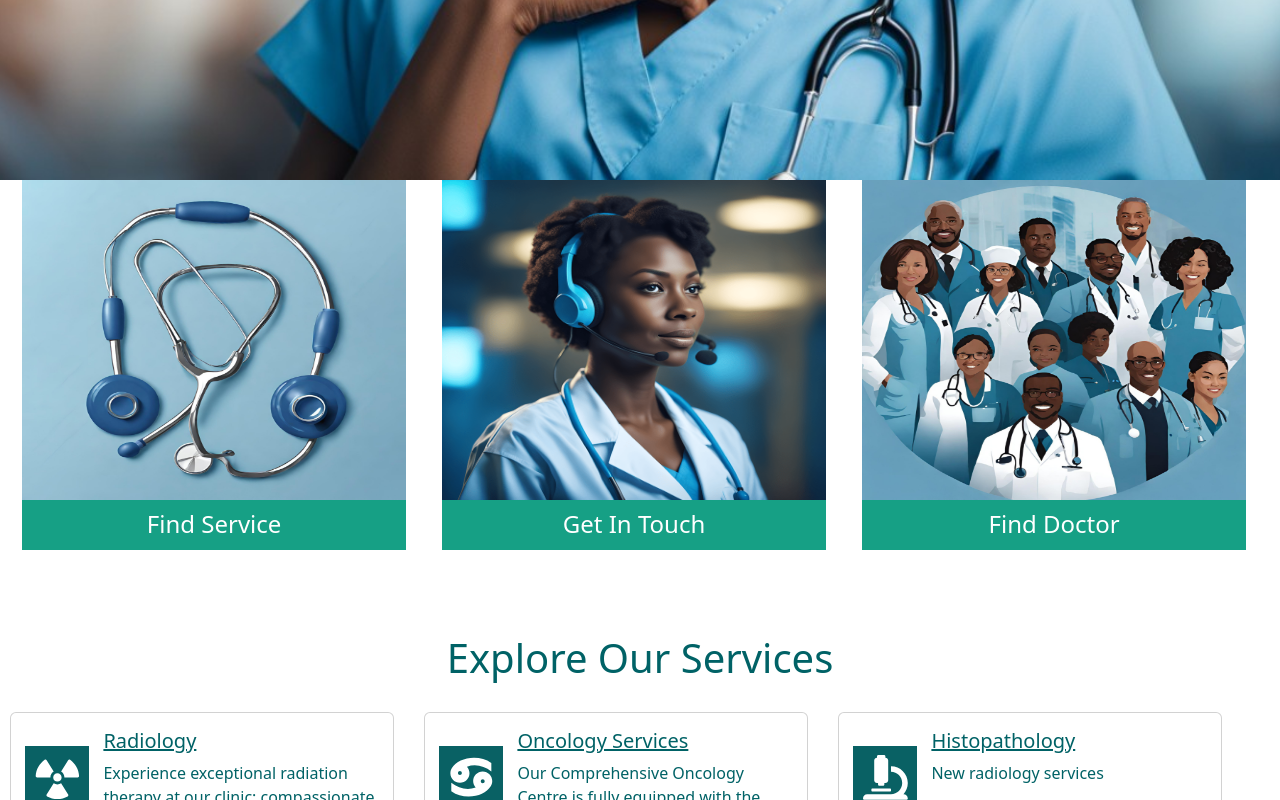
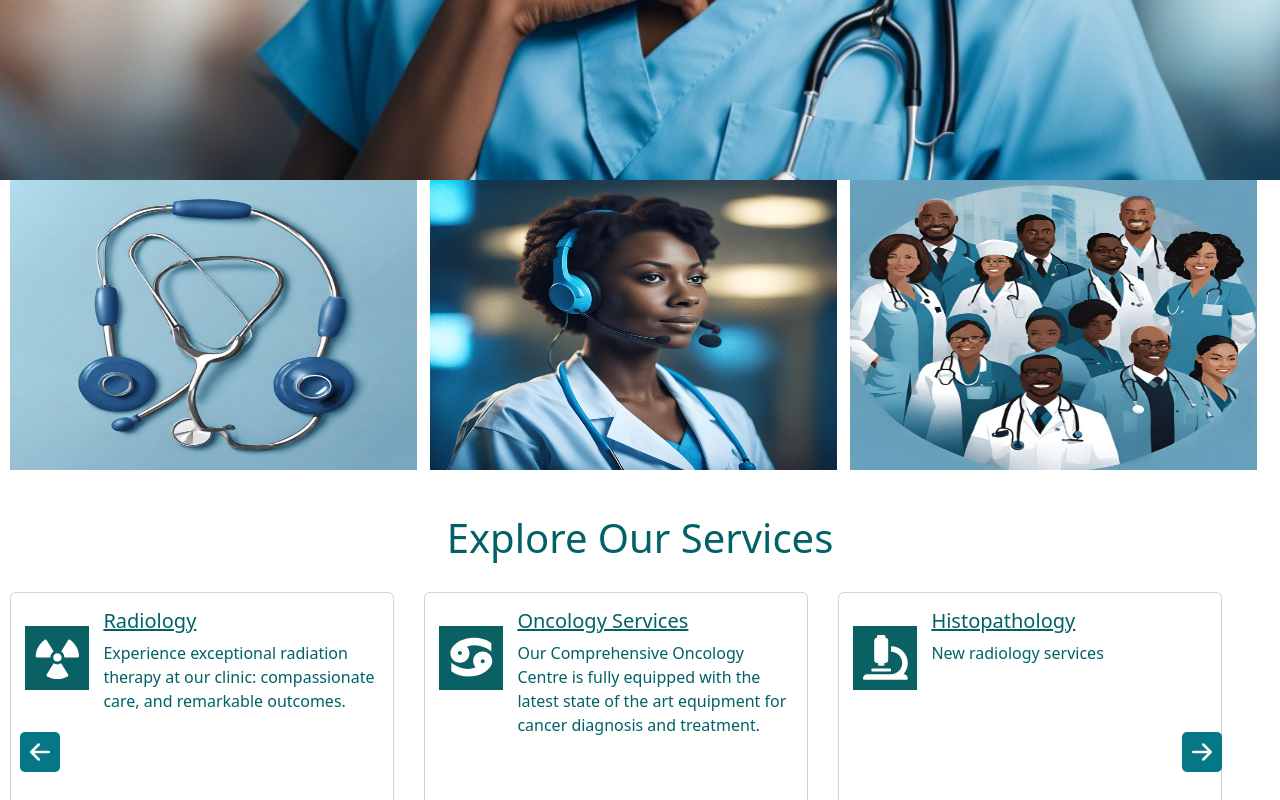
Before and after one commit to Marcelkibor/Cedar-Clinic, a React (Vite) app: page / in a window 1280 px wide. Shown: the part 700-1500 px from the top of the page. Built offline with nearby package versions, Linux system fonts and the light colour scheme.

Commit message:
boxlink layout

```diff
--- a/src/App.css
+++ b/src/App.css
@@ -29,6 +29,9 @@ body{
   height:50px;
   border-radius:10px
 }
+.box-col{
+  margin-bottom: -40px !important;
+}
 .bt:hover{
   background-color:rgb(4, 77, 87);
 }
@@ -37,9 +40,25 @@ body{
   margin:30px 10px 20px 10px !important;
 }
 .boxlink-items{
-  height: 100%;
-  position: relative !important;
   width: 97% !important;
+  background-color: #01a3a4;
+}
+.boxlink-items:hover .boxlink-text h4{
+  display: none;
+}
+.boxlink-text{
+  color: white;
+  text-align: center;
+  height: 50px;
+  background-color:#16a085;
+  width: 100%;
+}
+.boxlink-items:hover img{
+  opacity: 0.1;
+}
+.boxlink-items:hover{
+  transition: 0.1s ease-in !important;
+  transform: scale(1.05) !important;
 }
 .review-main{
   height: 370px !important;
--- a/src/components/BoxLinks.tsx
+++ b/src/components/BoxLinks.tsx
@@ -1,31 +1,74 @@
 import { Row, Col } from 'react-bootstrap';
-import {BoxResource} from './DataFiles/BoxFileResource';
-// import React from 'react';
-// import { NavLink } from 'react-router-dom';
+import {BoxResource,BxIcons} from './DataFiles/BoxFileResource';
+import React, { useState } from 'react';
+import { NavLink } from 'react-router-dom';
+
 const BoxLinks = () => {
-  // const handleNavigation=(item:any)=>{
-  // switch(item){
-  //   case 1:
-  //     return <NavLink style={{color:'white'}} to="/services">Find Service</NavLink>
-  //   case 2:
-  //   return <NavLink style={{color:'white'}} to="/contacts">Contact Us</NavLink>
-  //   case 3:
-  //     return <NavLink style={{color:'white'}} to="/our-team">Find Doctor</NavLink>
-  //   default:
-  //     return<NavLink style={{color:'white'}} to="/">Home</NavLink>
-  // }
-  // }
+  const [hoveredItem, setHoveredItem] = useState<number | null>(null);
+
+  const handleNavigation=(item:any)=>{
+  switch(item){
+    case 1:
+      return <NavLink style={{color:'white'}} to="/services">Find Service</NavLink>
+    case 2:
+    return <NavLink style={{color:'white'}} to="/contacts">Contact Us</NavLink>
+    case 3:
+      return <NavLink style={{color:'white'}} to="/our-team">Find Doctor</NavLink>
+    default:
+      return<NavLink style={{color:'white'}} to="/">Home</NavLink>
+  }
+  }
   return(
-    <div style={{width:'100%',height:'100%'}}>
-        <Row className='boxlink-main'>
-        {BoxResource.map((item:any)=>(
-            <Col>
-         <div className='boxlink-items'key={item.id}>
-          <div style={{width:'100%',height:'320px',marginTop:'50px'}}>
-            <img src={item.src} style={{width:'100%',height:'100%'}}/>
+    <div style={{ width: '100%', height: '100%' }}>
+    <Row className='boxlink-main g-0'>
+      {BoxResource.map((item) => (
+        <Col className="box-col"key={item.id}>
+          <div
+            onMouseEnter={() => setHoveredItem(item.id)}
+            onMouseLeave={() => setHoveredItem(null)}
+            className={`boxlink-items ${hoveredItem === item.id ? 'hovered' : ''}`}
+          >
+            <div
+              style={{
+                width: '100%',
+                height: '290px',
+                marginTop: '50px',
+                position: 'relative',
+              }}
+            >
+              <img src={item.src} style={{ width: '100%', height: '100%' }} />
+              <div
+                style={{
+                  display: 'flex',
+                  justifyContent: 'center',
+                  alignItems: 'center',
+                  height: '100%',
+                  width: '100%',
+                  position: 'absolute',
+                  top: 0,
+                  left: 0,
+                  color:'white',
+                  flexDirection: 'column',
+                  textAlign: 'center',
+                }}
+              >
+                {hoveredItem === item.id && (
+                  <React.Fragment>
+                    {React.createElement(BxIcons[item.id], {
+                      style: {width: '70px', height: '70px',marginTop:'-50px' },
+                    })}
+                    <div>
+                      <h4>{item.title}</h4>
                     </div>
-          <div style={{color:"white",textAlign:'center',height:'50px',backgroundColor:'#16a085',width:'100%'}}>
-            <h4 style={{paddingTop:'10px'}}>{item.title}</h4>
+                    <div>
+                      <p>{item.description}</p>
+                    </div>
+                    <div>
+                    {handleNavigation(item.id)}
+                    </div>
+                  </React.Fragment>
+                )}
+              </div>
             </div>
           </div>
         </Col>
--- a/src/components/Layouts/Footer.tsx
+++ b/src/components/Layouts/Footer.tsx
@@ -1,5 +1,4 @@
 import { Col, Row } from 'react-bootstrap'
-// import { FaFacebook, FaInstagram, FaTwitter } from 'react-icons/fa'
 import {SiGmail} from 'react-icons/si';
 import {BiMessageRounded} from 'react-icons/bi'
 import {ImLocation} from 'react-icons/im'
--- a/src/components/NewsAndEvents.tsx
+++ b/src/components/NewsAndEvents.tsx
@@ -17,7 +17,7 @@ const NewsAndEvents = () => {
             <h6>{news.date}</h6>
         </div>
         <div style={{position:'relative',width:'100%',height:"fit-content",display:'block'}}>
-            <NavLink to={`article/${encodeURIComponent(news.id)}`} style={{textDecoration:'none',fontSize:'22px',color:'#006266',fontWeight:'bold'}}>{news.title}</NavLink>
+            <NavLink to={`article/${encodeURIComponent(news.id)}`} style={{fontSize:'20px',color:'#006266',fontWeight:'bold'}}>{news.title}</NavLink>
             <div>
             <button onClick={()=>{window.location.pathname=`article/${encodeURIComponent(news.id)}`}}className='bt'>Read More</button>
             </div>
--- a/src/components/PatientViews.tsx
+++ b/src/components/PatientViews.tsx
@@ -5,7 +5,7 @@ const PatientViews = () => {
     <Row className='review-main'>
     <Col sm={6} md={6} lg={6}>
       <div className='review-img' >
-            <img src={Patient} style={{margin:'5% 0% 0% 0%',width:'100%',height:'70%',justifyContent:'center',display:'flex',alignItems:'center'}}/>
+            <img src={Patient} style={{margin:'5% 0% 0% -8%',width:'110%',height:'70%',justifyContent:'center',display:'flex',alignItems:'center'}}/>
         </div>
       </Col>
        <Col sm={6} md={6} lg={6}>
```
Lines whose indentation alone changed are shown as unchanged.
